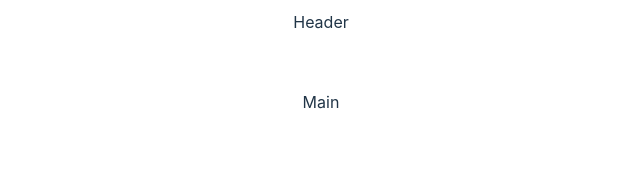
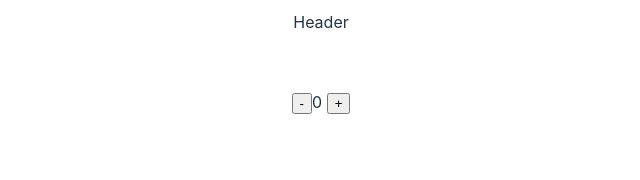
Before and after one commit to osvalttek/claseDeReact, a React (Vite) app: page /counter in a window 1280 px wide. Shown: the top 180 px of the page, without its empty margins (319-959 px from the left). Built offline with nearby package versions, Linux system fonts and the light colour scheme.

Commit message:
redux, router don version 6

```diff
--- a/package.json
+++ b/package.json
@@ -12,7 +12,8 @@
     "@reduxjs/toolkit": "^1.9.1",
     "react": "^18.2.0",
     "react-dom": "^18.2.0",
-    "react-redux": "^8.0.5"
+    "react-redux": "^8.0.5",
+    "react-router-dom": "^6.4.4"
   },
   "devDependencies": {
     "@types/react": "^18.0.24",
--- a/src/App.jsx
+++ b/src/App.jsx
@@ -4,8 +4,12 @@ import Footer from "./components/Footer";
 import Header from "./components/Header";
 import Main from "./components/Main";
 import "./App.css"
+import { useState } from "react";
 
 function App() {
+
+  const[user, setUser]=useState("")
+
   return (
     <Provider store={store}>
       <Header />
--- a/src/components/Main.jsx
+++ b/src/components/Main.jsx
@@ -1,6 +1,20 @@
+import { useState } from "react";
+import { Routes, Route } from "react-router-dom";
+import Counter from "./counter/Counter";
+import Product from "./product/Product";
+import ProductsList from "./products/ProductsList";
+
 const Main = () => {
+  const [user, setUser] = useState(true);
   return (
-    <main>Main</main>
-  )
-}
-export default Main
+    <main>
+      <Routes>
+        {/* {user && <Route path="/products" element={<ProductsList />} />} */}
+        <Route path="/products" element={<ProductsList />}/>
+        <Route path="/product" element={<Product />} />
+        <Route path="/counter" element={<Counter />} />
+      </Routes>
+    </main>
+  );
+};
+export default Main;
--- /dev/null
+++ b/src/components/counter/Counter.jsx
@@ -0,0 +1,17 @@
+import { useSelector, useDispatch } from "react-redux";
+// con el useSelector voy a decirle a mi reducer que valores de mi almacen quiero que me traiga
+// el useDispatch me va a dar las acciones que tengo que ejecutar
+import { incrementCounter, decrementCounter } from "../../store/slices/counterSlice";
+
+const Counter = () => {
+  const count = useSelector((state) => state.counter.value);
+  const dispatch = useDispatch();
+  return (
+    <div>
+      <button onClick={()=>dispatch(decrementCounter(4))}>-</button>
+      <span>{count} </span>
+      <button onClick={()=>dispatch(incrementCounter())}>+</button>
+    </div>
+  );
+};
+export default Counter;
--- /dev/null
+++ b/src/components/product/Product.jsx
@@ -0,0 +1,6 @@
+const Product = () => {
+  return (
+    <div>Product</div>
+  )
+}
+export default Product
--- /dev/null
+++ b/src/components/products/ProductsList.jsx
@@ -0,0 +1,6 @@
+const ProductsList = () => {
+  return (
+    <div>ProductsList</div>
+  )
+}
+export default ProductsList
--- a/src/main.jsx
+++ b/src/main.jsx
@@ -1,10 +1,13 @@
-import React from 'react'
-import ReactDOM from 'react-dom/client'
-import App from './App'
-import './index.css'
+import React from "react";
+import ReactDOM from "react-dom/client";
+import { BrowserRouter } from "react-router-dom";
+import App from "./App";
+import "./index.css";
 
-ReactDOM.createRoot(document.getElementById('root')).render(
+ReactDOM.createRoot(document.getElementById("root")).render(
   <React.StrictMode>
-    <App />
+    <BrowserRouter>
+      <App />
+    </BrowserRouter>
   </React.StrictMode>
-)
+);
--- a/src/store/index.jsx
+++ b/src/store/index.jsx
@@ -1,7 +1,14 @@
 import { configureStore } from "@reduxjs/toolkit";
 
+// aca llamamos a nuestros reducers
+import counterReducer from "./slices/counterSlice"
+
+
 export const store= configureStore({
-  reducer: {},
+  reducer: {
+    counter:counterReducer,
+
+  },
 });
 
 
--- /dev/null
+++ b/src/store/slices/counterSlice.jsx
@@ -0,0 +1,59 @@
+// primero creamos nuestro slice
+import { createSlice } from "@reduxjs/toolkit";
+
+const initialState = { value: 0 };
+
+// ejecutamos nuestro slice y le pasamos los parametros de name, initialState y reducers, que es donde van a estar nuestras aciones
+const counterSlice = createSlice({
+  name: "counter",
+  //   1
+  // si lo manejan asi, ponganle un return a la funcion
+  //   initialState: 100,
+  //   reducers: {
+  //     increment: (state) => {
+  //       return state += 1;
+  //     },
+  //   },
+  //   ----------------------------
+  //   2
+  //   initialState,
+  //   reducers: {
+  //     increment: (kaka) => {
+  //       kaka.value += 1;
+  //     },
+  //     decrement: (kaka) => {
+  //       kaka.value -= 1;
+  //     },
+  //   },
+  // ----------------------------------
+  //   3
+  initialState,
+  reducers: {
+    increment: (state, action) => {
+      state.value += action.payload;
+    },
+    decrement: (state, action) => {
+      state.value -= action.payload;
+    },
+  },
+});
+
+// este export de usa cuando tenemos la sintaxis 1 y 2
+// export const { increment, decrement } = counterSlice.actions;
+
+// en la 3ª opcion puedo tener la funcion por afuera y exportar esta, y puedo acceder al action de esta menera:counterSlice.actions.increment(num)
+// export const incrementCounter = (num) => (dispatch) => {
+//   dispatch(counterSlice.actions.increment(num));
+// };
+
+// o hacer la desestructuracion
+const { increment, decrement } = counterSlice.actions;
+export const incrementCounter = () => (dispatch) => {
+  dispatch(increment(1));
+};
+
+export const decrementCounter = (num) => (dispatch) => {
+  dispatch(decrement(num));
+};
+
+export default counterSlice.reducer;
```
Also changed, not shown: 1 other file (tests, documents, lock files or other folders).
